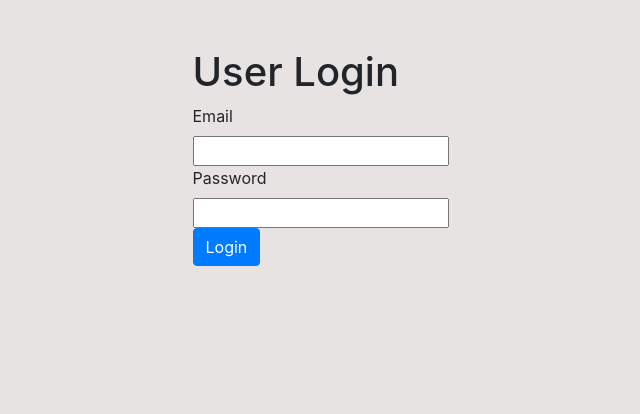
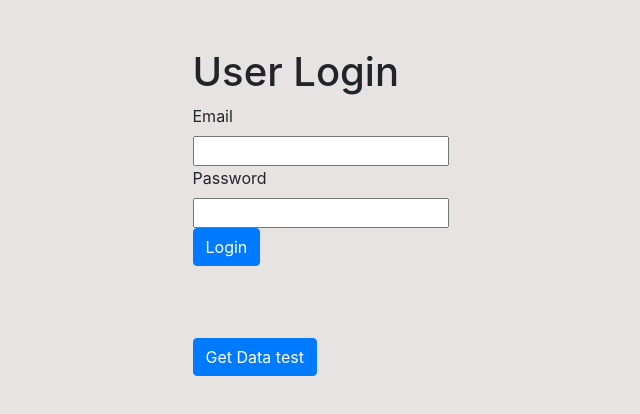
Before and after one commit to besiankrasniqi/dwgs-frontend, a React (Create React App) app: page /dashboard in a window 1280 px wide. Shown: the top 414 px of the page, without its empty margins (320-960 px from the left). Built offline with nearby package versions, Linux system fonts and the light colour scheme.

Commit message:
feat(register new account) creating the register UI and logic to submit data to the backend
added changed to dashboard and login component

added new and altered existing sass stylesheets

```diff
--- a/package.json
+++ b/package.json
@@ -82,6 +82,7 @@
     "@fortawesome/free-solid-svg-icons": "^5.9.0",
     "@fortawesome/react-fontawesome": "^0.1.4",
     "@types/react": "^16.9.34",
+    "@types/react-router-dom": "^5.1.6",
     "axios": "^0.18.1",
     "html-loader": "^0.5.5",
     "image-webpack-loader": "^7.0.1",
--- a/src/app.sass
+++ b/src/app.sass
@@ -1,2 +1,4 @@
+@import url('https://fonts.googleapis.com/css2?family=Oswald:wght@200&display=swap');
+
 body
     background-color: #e8e3e3
--- a/src/components/dashboard/dashboard.component.tsx
+++ b/src/components/dashboard/dashboard.component.tsx
@@ -1,8 +1,41 @@
 import * as React from 'react'
 import NavBar from '../navbar/navbar.component'
+import AuthUtils from '../../utils/AuthUtils'
+import axios from 'axios'
 import './sass/dashboard.sass'
+import useHttp from '../../hooks/useHttp'
 
 const Dashboard = props => {
+    let BASE_URL = 'http://localhost:5001'
+    const httpRequest = useHttp('axios')
+
+    const getData = () => {
+        console.log('getData was invoked')
+        httpRequest({
+            method: 'get',
+            url: `${BASE_URL}/auth/is-authenticated`,
+            params: {
+                jwt: 'some test data'
+            }
+        })
+        .then(response => {
+            console.log('response is:', response)
+        })
+    }
+
+    const getDrawings = () => {
+        console.log('getData was invoked')
+        httpRequest({
+            method: 'get',
+            url: `${BASE_URL}/auth/get-drawings`,
+            params: {
+                jwt: 'some test data'
+            }
+        })
+        .then(response => {
+            console.log('response is:', response)
+        })
+    }
 
     return (
         <>
@@ -20,6 +53,22 @@ const Dashboard = props => {
                             </div>
                         </div>
                     </div>
+
+                    <br/>
+                    <br/>
+
+                    <div
+                        className="btn btn-primary"
+                        onClick={getData}
+                    >Get Data</div>
+
+                    <br/>
+                    <br/>
+
+                    <div
+                        className="btn btn-primary"
+                        onClick={getDrawings}
+                    >Get Drawings</div>
                 </div>
             </div>
         </>
--- a/src/components/login/login.component.tsx
+++ b/src/components/login/login.component.tsx
@@ -47,6 +47,26 @@ const Login = withRouter(({ history }) => {
         console.log('getAuth:', AuthUtils.getAuth())
     }
 
+    const getData = () => {
+        axios.get(`${BASE_URL}/auth/is-authenticated`, {
+            params: {
+              jwt: AuthUtils.getAuth().jwt
+            // jwt: 'some test token'
+            }
+          })
+            .then(function (response) {
+                // handle success
+                console.log(response);
+            })
+            .catch(function (error) {
+                // handle error
+                console.log(error);
+            })
+            .then(function () {
+                // always executed
+            });
+    }
+
     return (
         <>
             <div className="container mt-5">
@@ -73,14 +93,14 @@ const Login = withRouter(({ history }) => {
                                 onClick={login}
                             >Login</div>
 
-                            {/* <br/>
+                            <br/>
                             <br/>
                             <br/>
                             <br/>
 
                             <div className="btn btn-primary"
-                                onClick={test}
-                            >Test</div> */}
+                                onClick={getData}
+                            >Get Data test</div>
                         </div>
 
 
--- a/src/routes.tsx
+++ b/src/routes.tsx
@@ -4,6 +4,7 @@ import { Route } from 'react-router-dom'
 import Context from '../context'
 import Login from './components/login/login.component'
 import Dashboard from './components/dashboard/dashboard.component'
+import Register from './components/register/register.component'
 
 const Routes = props => {
     const [ isAuthorized, setIsAuthorized ] = React.useState<boolean>(false)
@@ -43,6 +44,13 @@ const Routes = props => {
 
             <Route
                 exact
+                path="/register"not
+                state="register"
+                component={ Register }
+            />
+
+            <Route
+                exact
                 path="/dashboard"
                 state="dashboard"
                 component={isAuthorized ? Dashboard : Login }
```
Also changed, not shown: src/components/login/sass/login.sass (deleted), src/components/navbar/sass/navbar.sass (deleted), 1 other file (tests, documents, lock files or other folders).
